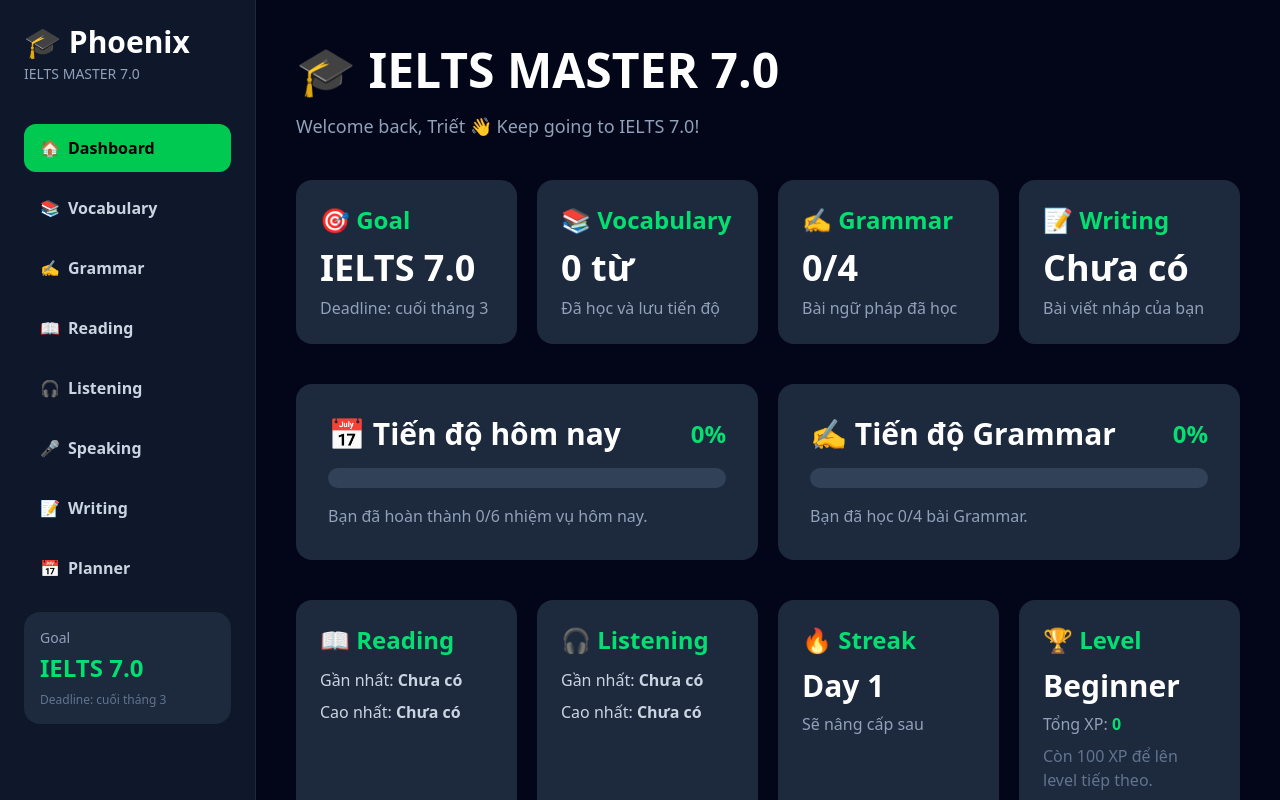
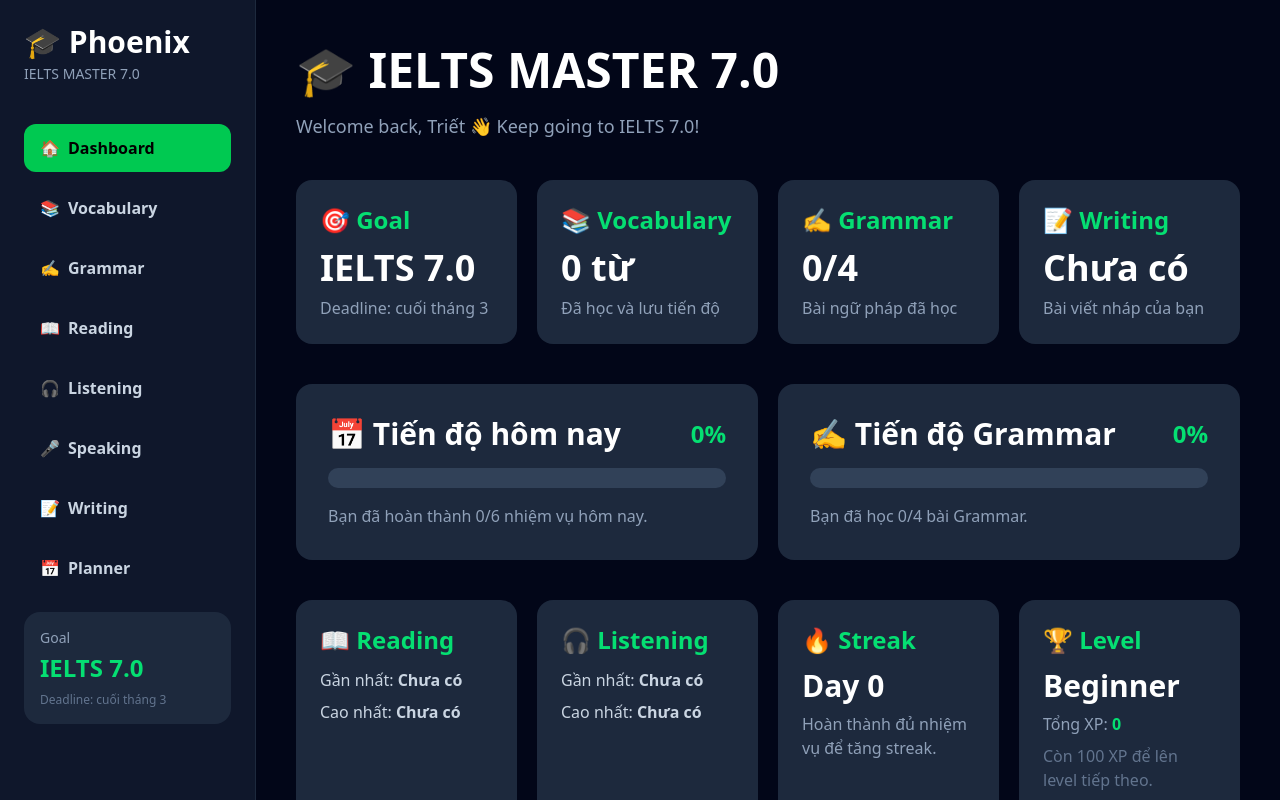
Before and after one commit to vominhhy369-svg/phoenix-ielts, a Next.js app: page / in a window 1280 px wide. Shown: the top 800 px of the page. Built offline with nearby package versions, Linux system fonts and the light colour scheme.

Commit message:
Show real streak on dashboard

```diff
--- a/app/page.tsx
+++ b/app/page.tsx
@@ -7,6 +7,7 @@
   const [plannerTasks, setPlannerTasks] = useState<string[]>([]);
   const [grammarLessons, setGrammarLessons] = useState<string[]>([]);
   const [hasWriting, setHasWriting] = useState(false);
+  const [streak, setStreak] = useState(0);
 
   const [readingLastScore, setReadingLastScore] = useState<string>("Chưa có");
   const [readingBestScore, setReadingBestScore] = useState<string>("Chưa có");
@@ -21,6 +22,7 @@
     const savedTasks = localStorage.getItem("plannerTasks");
     const savedGrammar = localStorage.getItem("completedGrammarLessons");
     const savedEssay = localStorage.getItem("writingEssay");
+    const savedStreak = localStorage.getItem("streakCount");
 
     const savedReadingLast = localStorage.getItem("readingLastScore");
     const savedReadingBest = localStorage.getItem("readingBestScore");
@@ -34,6 +36,10 @@
 
     if (savedEssay && savedEssay.trim().length > 0) {
       setHasWriting(true);
+    }
+
+    if (savedStreak) {
+      setStreak(Number(savedStreak));
     }
 
     if (savedReadingLast) setReadingLastScore(`${savedReadingLast}/3`);
@@ -68,6 +74,7 @@
     plannerTasks.length * 20 +
     readingXP +
     listeningXP +
+    streak * 25 +
     (hasWriting ? 50 : 0);
 
   let level = "Beginner";
@@ -231,9 +238,11 @@
             🔥 Streak
           </h2>
 
-          <p className="mt-3 text-3xl font-bold">Day 1</p>
+          <p className="mt-3 text-3xl font-bold">Day {streak}</p>
 
-          <p className="mt-2 text-slate-400">Sẽ nâng cấp sau</p>
+          <p className="mt-2 text-slate-400">
+            Hoàn thành đủ nhiệm vụ để tăng streak.
+          </p>
         </div>
 
         <div className="bg-slate-800 rounded-2xl p-5 md:p-6">
```
